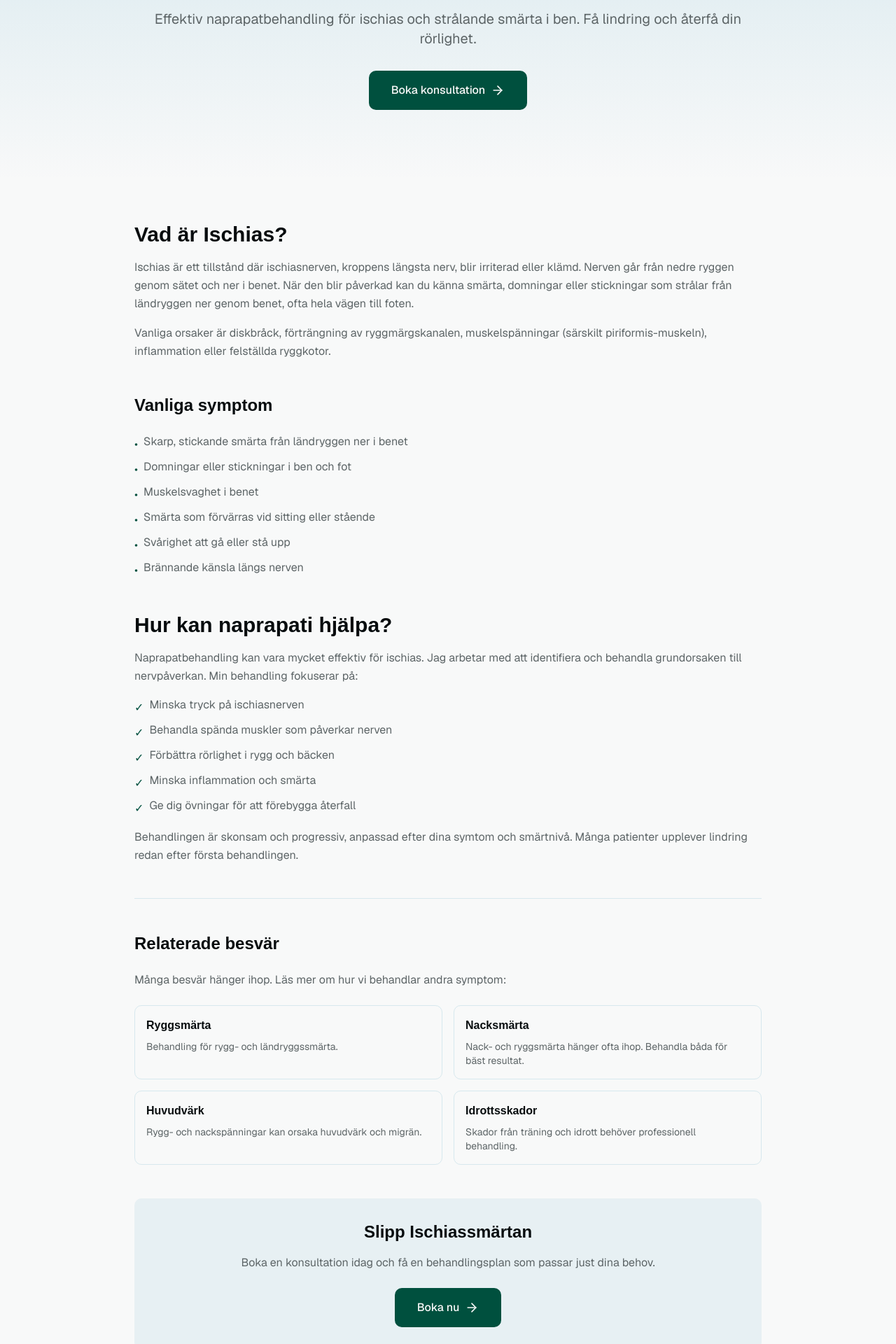
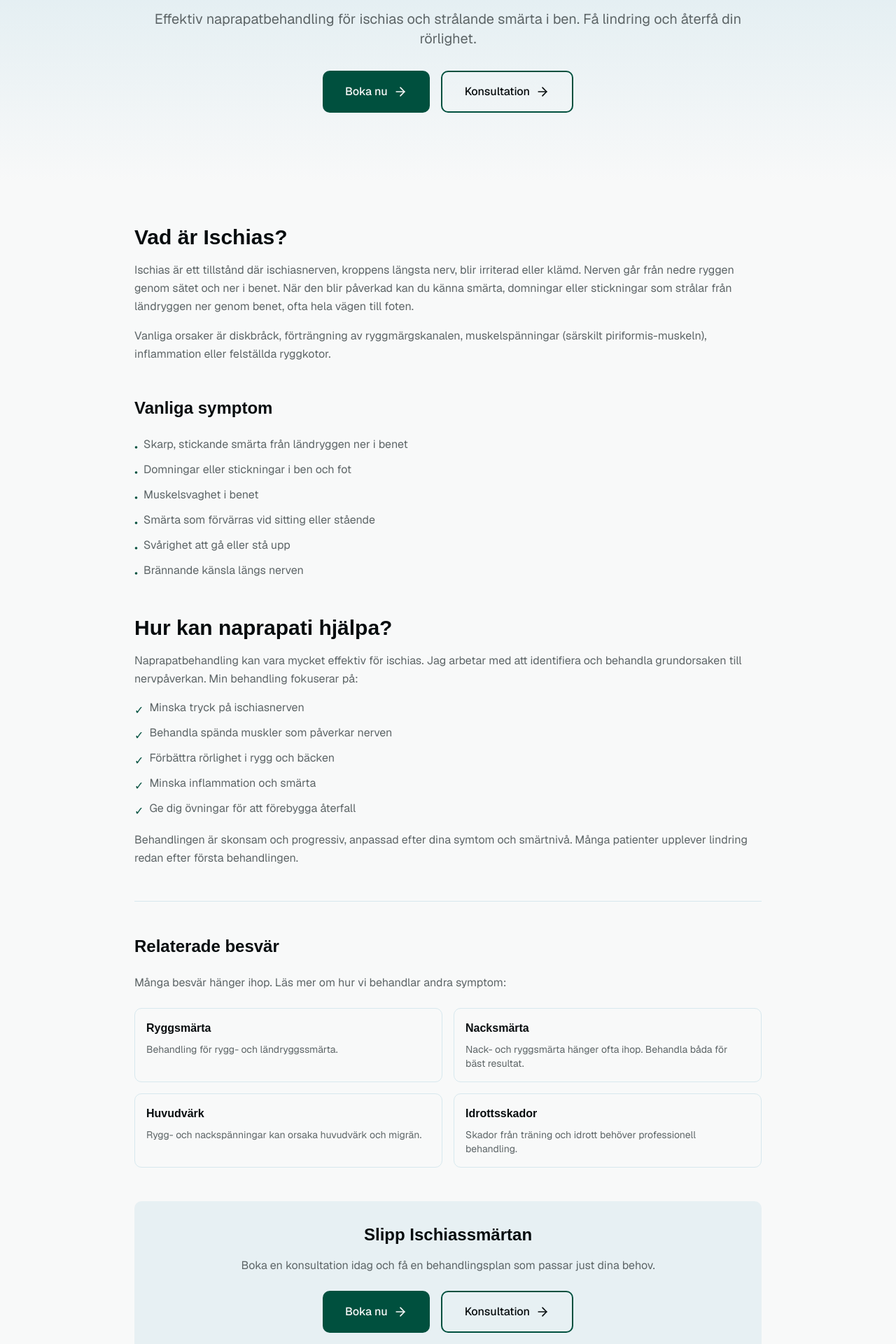
Before and after one commit to nicolasmoyano/hahee, a Next.js app: page /ischias in a window 1280 px wide. Shown: the part 320-2240 px from the top of the page at 70% size. Built offline with nearby package versions, Linux system fonts and the light colour scheme; a web font is replaced by a local one.

Commit message:
added konsultation button to symptoms pages

```diff
--- a/app/huvudvark/page.tsx
+++ b/app/huvudvark/page.tsx
@@ -35,13 +35,24 @@ export default function HuvudvarkPage() {
             Effektiv naprapatbehandling för huvudvärk, migrän och
             spänningshuvudvärk. Få lindring och förebygg återkommande besvär.
           </p>
+          <div className="flex flex-col sm:flex-row gap-4 justify-center">
+            <a
+              href="https://ww1.clinicbuddy.com/onlinebooking/-3366"
+              target="_blank"
+              rel="noopener noreferrer"
+              className="inline-flex items-center gap-2 px-8 py-4 rounded-lg bg-primary text-primary-foreground font-medium hover:bg-primary/90 transition"
+            >
+              Boka nu
+              <ArrowRight className="h-5 w-5" />
+            </a>
             <a
               href="#consultation"
-            className="inline-flex items-center gap-2 px-8 py-4 rounded-lg bg-primary text-primary-foreground font-medium hover:bg-primary/90 transition"
+              className="inline-flex items-center gap-2 px-8 py-4 rounded-lg border-2 border-primary text-foreground font-medium hover:bg-secondary transition"
             >
-            Boka konsultation
+              Konsultation
               <ArrowRight className="h-5 w-5" />
             </a>
+          </div>
         </div>
       </section>
 
@@ -157,13 +168,24 @@ export default function HuvudvarkPage() {
               Boka en konsultation och få hjälp att hitta orsaken till din
               huvudvärk och en behandling som fungerar för dig.
             </p>
+            <div className="flex flex-col sm:flex-row gap-4 justify-center">
               <a
-              href="#consultation"
+                href="https://ww1.clinicbuddy.com/onlinebooking/-3366"
+                target="_blank"
+                rel="noopener noreferrer"
                 className="inline-flex items-center gap-2 px-8 py-4 rounded-lg bg-primary text-primary-foreground font-medium hover:bg-primary/90 transition"
               >
                 Boka nu
                 <ArrowRight className="h-5 w-5" />
               </a>
+              <a
+                href="#consultation"
+                className="inline-flex items-center gap-2 px-8 py-4 rounded-lg border-2 border-primary text-foreground font-medium hover:bg-secondary transition"
+              >
+                Konsultation
+                <ArrowRight className="h-5 w-5" />
+              </a>
+            </div>
           </div>
         </div>
       </section>
--- a/app/idrottsskador/page.tsx
+++ b/app/idrottsskador/page.tsx
@@ -35,13 +35,24 @@ export default function IdrottsskadorPage() {
             Professionell naprapatbehandling och rehab för idrottsskador. Få
             rätt behandling för snabbare återhämtning och förebygg nya skador.
           </p>
+          <div className="flex flex-col sm:flex-row gap-4 justify-center">
+            <a
+              href="https://ww1.clinicbuddy.com/onlinebooking/-3366"
+              target="_blank"
+              rel="noopener noreferrer"
+              className="inline-flex items-center gap-2 px-8 py-4 rounded-lg bg-primary text-primary-foreground font-medium hover:bg-primary/90 transition"
+            >
+              Boka nu
+              <ArrowRight className="h-5 w-5" />
+            </a>
             <a
               href="#consultation"
-            className="inline-flex items-center gap-2 px-8 py-4 rounded-lg bg-primary text-primary-foreground font-medium hover:bg-primary/90 transition"
+              className="inline-flex items-center gap-2 px-8 py-4 rounded-lg border-2 border-primary text-foreground font-medium hover:bg-secondary transition"
             >
-            Boka konsultation
+              Konsultation
               <ArrowRight className="h-5 w-5" />
             </a>
+          </div>
         </div>
       </section>
 
@@ -159,13 +170,24 @@ export default function IdrottsskadorPage() {
               Boka en konsultation och få en professionell behandlings- och
               rehabplan för din idrottsskada.
             </p>
+            <div className="flex flex-col sm:flex-row gap-4 justify-center">
               <a
-              href="#consultation"
+                href="https://ww1.clinicbuddy.com/onlinebooking/-3366"
+                target="_blank"
+                rel="noopener noreferrer"
                 className="inline-flex items-center gap-2 px-8 py-4 rounded-lg bg-primary text-primary-foreground font-medium hover:bg-primary/90 transition"
               >
                 Boka nu
                 <ArrowRight className="h-5 w-5" />
               </a>
+              <a
+                href="#consultation"
+                className="inline-flex items-center gap-2 px-8 py-4 rounded-lg border-2 border-primary text-foreground font-medium hover:bg-secondary transition"
+              >
+                Konsultation
+                <ArrowRight className="h-5 w-5" />
+              </a>
+            </div>
           </div>
         </div>
       </section>
--- a/app/ischias/page.tsx
+++ b/app/ischias/page.tsx
@@ -35,13 +35,24 @@ export default function IschiasPage() {
             Effektiv naprapatbehandling för ischias och strålande smärta i ben.
             Få lindring och återfå din rörlighet.
           </p>
+          <div className="flex flex-col sm:flex-row gap-4 justify-center">
+            <a
+              href="https://ww1.clinicbuddy.com/onlinebooking/-3366"
+              target="_blank"
+              rel="noopener noreferrer"
+              className="inline-flex items-center gap-2 px-8 py-4 rounded-lg bg-primary text-primary-foreground font-medium hover:bg-primary/90 transition"
+            >
+              Boka nu
+              <ArrowRight className="h-5 w-5" />
+            </a>
             <a
               href="#consultation"
-            className="inline-flex items-center gap-2 px-8 py-4 rounded-lg bg-primary text-primary-foreground font-medium hover:bg-primary/90 transition"
+              className="inline-flex items-center gap-2 px-8 py-4 rounded-lg border-2 border-primary text-foreground font-medium hover:bg-secondary transition"
             >
-            Boka konsultation
+              Konsultation
               <ArrowRight className="h-5 w-5" />
             </a>
+          </div>
         </div>
       </section>
 
@@ -150,13 +161,24 @@ export default function IschiasPage() {
               Boka en konsultation idag och få en behandlingsplan som passar
               just dina behov.
             </p>
+            <div className="flex flex-col sm:flex-row gap-4 justify-center">
               <a
-              href="#consultation"
+                href="https://ww1.clinicbuddy.com/onlinebooking/-3366"
+                target="_blank"
+                rel="noopener noreferrer"
                 className="inline-flex items-center gap-2 px-8 py-4 rounded-lg bg-primary text-primary-foreground font-medium hover:bg-primary/90 transition"
               >
                 Boka nu
                 <ArrowRight className="h-5 w-5" />
               </a>
+              <a
+                href="#consultation"
+                className="inline-flex items-center gap-2 px-8 py-4 rounded-lg border-2 border-primary text-foreground font-medium hover:bg-secondary transition"
+              >
+                Konsultation
+                <ArrowRight className="h-5 w-5" />
+              </a>
+            </div>
           </div>
         </div>
       </section>
--- a/app/nacksmarta/page.tsx
+++ b/app/nacksmarta/page.tsx
@@ -35,13 +35,24 @@ export default function NacksmartaPage() {
             Effektiv naprapatbehandling för nacksmärta, stelhet och spänningar.
             Få hjälp med både akuta och kroniska nackbesvär.
           </p>
+          <div className="flex flex-col sm:flex-row gap-4 justify-center">
+            <a
+              href="https://ww1.clinicbuddy.com/onlinebooking/-3366"
+              target="_blank"
+              rel="noopener noreferrer"
+              className="inline-flex items-center gap-2 px-8 py-4 rounded-lg bg-primary text-primary-foreground font-medium hover:bg-primary/90 transition"
+            >
+              Boka nu
+              <ArrowRight className="h-5 w-5" />
+            </a>
             <a
               href="#consultation"
-            className="inline-flex items-center gap-2 px-8 py-4 rounded-lg bg-primary text-primary-foreground font-medium hover:bg-primary/90 transition"
+              className="inline-flex items-center gap-2 px-8 py-4 rounded-lg border-2 border-primary text-foreground font-medium hover:bg-secondary transition"
             >
-            Boka konsultation
+              Konsultation
               <ArrowRight className="h-5 w-5" />
             </a>
+          </div>
         </div>
       </section>
 
@@ -149,13 +160,24 @@ export default function NacksmartaPage() {
               Boka en konsultation och få en individuellt anpassad behandling
               för dina nackbesvär.
             </p>
+            <div className="flex flex-col sm:flex-row gap-4 justify-center">
+              <a
+                href="https://ww1.clinicbuddy.com/onlinebooking/-3366"
+                target="_blank"
+                rel="noopener noreferrer"
+                className="inline-flex items-center gap-2 px-8 py-4 rounded-lg bg-primary text-primary-foreground font-medium hover:bg-primary/90 transition"
+              >
+                Boka nu
+                <ArrowRight className="h-5 w-5" />
+              </a>
               <a
                 href="#consultation"
-              className="inline-flex items-center gap-2 px-8 py-4 rounded-lg bg-primary text-primary-foreground font-medium hover:bg-primary/90 transition"
+                className="inline-flex items-center gap-2 px-8 py-4 rounded-lg border-2 border-primary text-foreground font-medium hover:bg-secondary transition"
               >
-              Boka Nu
+                Konsultation
                 <ArrowRight className="h-5 w-5" />
               </a>
+            </div>
           </div>
         </div>
       </section>
--- a/app/ryggsmarta/page.tsx
+++ b/app/ryggsmarta/page.tsx
@@ -49,13 +49,24 @@ export default function RyggsmartaPage() {
             Naprapatbehandling för att lindra och förebygga ryggsmärta. Få
             tillbaka din rörlighet och minska smärtan.
           </p>
+          <div className="flex flex-col sm:flex-row gap-4 justify-center">
+            <a
+              href="https://ww1.clinicbuddy.com/onlinebooking/-3366"
+              target="_blank"
+              rel="noopener noreferrer"
+              className="inline-flex items-center gap-2 px-8 py-4 rounded-lg bg-primary text-primary-foreground font-medium hover:bg-primary/90 transition"
+            >
+              Boka nu
+              <ArrowRight className="h-5 w-5" />
+            </a>
             <a
               href="#consultation"
-            className="inline-flex items-center gap-2 px-8 py-4 rounded-lg bg-primary text-primary-foreground font-medium hover:bg-primary/90 transition"
+              className="inline-flex items-center gap-2 px-8 py-4 rounded-lg border-2 border-primary text-foreground font-medium hover:bg-secondary transition"
             >
-            Boka konsultation
+              Konsultation
               <ArrowRight className="h-5 w-5" />
             </a>
+          </div>
         </div>
       </section>
 
@@ -209,13 +220,24 @@ export default function RyggsmartaPage() {
               Boka en konsultation idag och ta första steget mot en smärtfri
               vardag.
             </p>
+            <div className="flex flex-col sm:flex-row gap-4 justify-center">
+              <a
+                href="https://ww1.clinicbuddy.com/onlinebooking/-3366"
+                target="_blank"
+                rel="noopener noreferrer"
+                className="inline-flex items-center gap-2 px-8 py-4 rounded-lg bg-primary text-primary-foreground font-medium hover:bg-primary/90 transition"
+              >
+                Boka nu
+                <ArrowRight className="h-5 w-5" />
+              </a>
               <a
                 href="#consultation"
-              className="inline-flex items-center gap-2 px-8 py-4 rounded-lg bg-primary text-primary-foreground font-medium hover:bg-primary/90 transition"
+                className="inline-flex items-center gap-2 px-8 py-4 rounded-lg border-2 border-primary text-foreground font-medium hover:bg-secondary transition"
               >
-              Boka Nu
+                Konsultation
                 <ArrowRight className="h-5 w-5" />
               </a>
+            </div>
           </div>
         </div>
       </section>
--- a/app/symptomer/page.tsx
+++ b/app/symptomer/page.tsx
@@ -209,13 +209,24 @@ export default function SymptomerPage() {
                 Boka din första konsultation idag. Vi skapar en behandlingsplan
                 som är anpassad efter dina behov.
               </p>
-              <Link
-                href="#consultation"
-                className="inline-flex items-center bg-primary hover:bg-primary/90 text-primary-foreground px-8 py-4 rounded-lg font-semibold transition-colors"
-              >
-                Boka kostnadsfri konsultation
-                <ArrowRight className="ml-2 h-5 w-5" />
-              </Link>
+              <div className="flex flex-col sm:flex-row gap-4 justify-center">
+                <Link
+                  href="https://ww1.clinicbuddy.com/onlinebooking/-3366"
+                  target="_blank"
+                  rel="noopener noreferrer"
+                  className="inline-flex items-center bg-primary hover:bg-primary/90 text-primary-foreground px-8 py-4 rounded-lg font-semibold transition-colors"
+                >
+                  Boka nu
+                  <ArrowRight className="ml-2 h-5 w-5" />
+                </Link>
+                <Link
+                  href="#consultation"
+                  className="inline-flex items-center border-2 border-primary text-foreground px-8 py-4 rounded-lg font-semibold hover:bg-secondary transition-colors"
+                >
+                  Konsultation
+                  <ArrowRight className="ml-2 h-5 w-5" />
+                </Link>
+              </div>
             </div>
           </div>
         </div>
```
Lines whose indentation alone changed are shown as unchanged.
